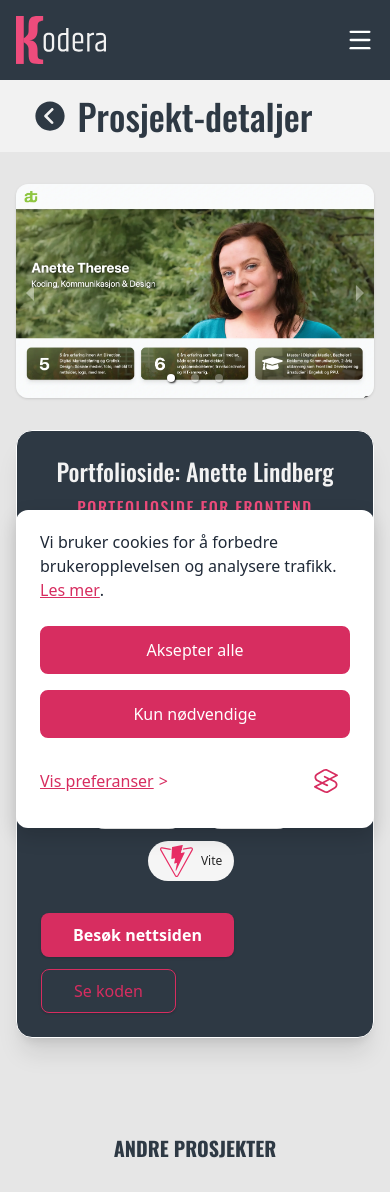
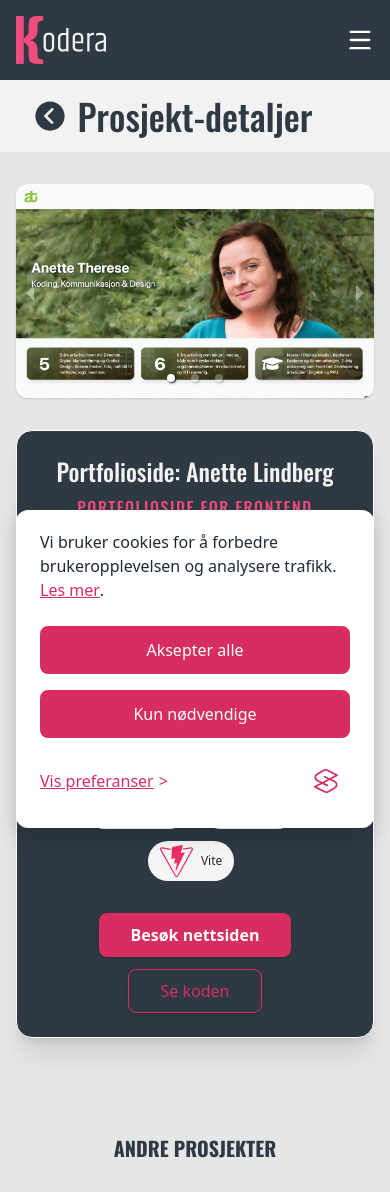
Before and after one commit to elanetto/Kodera, a React (Vite) app: page /portfolio/1 in a window 390 px wide. Shown: the top 1192 px of the page. Built offline with nearby package versions, Linux system fonts and the light colour scheme; a web font is replaced by a local one.

Commit message:
Fikset slik at alle produktkortene har amme høyde som de i samme rad, samt fikset at knappene på portfoliopage er midtstilt i mobile view

```diff
--- a/src/Components/Offers/offerCard.jsx
+++ b/src/Components/Offers/offerCard.jsx
@@ -14,7 +14,7 @@ export default function OfferCard({
   return (
     <div className="cardstyle flex flex-col items-center h-full">
       {/* Pink top label */}
-      <div className="flex justify-center py-2 min-w-[180px] bg-darkpink rounded-t-lg">
+      <div className="flex justify-center py-2 min-w-45 bg-darkpink rounded-t-lg">
         <h3 className="text-xl md:text-2xl text-white font-semibold font-oswald">
           {tag}
         </h3>
@@ -22,7 +22,7 @@ export default function OfferCard({
 
       {/* Card */}
       <div
-        className={`relative overflow-visible flex flex-col shadow rounded-lg bg-white ${widthClass} h-full} ${
+        className={`relative overflow-visible flex flex-col shadow rounded-lg bg-white ${widthClass} h-full ${
           recommended
             ? "border-2 border-darkpink scale-[1.02]"
             : "border border-gray-200 hover:border-gray-300"
--- a/src/Pages/Portfolio/SinglePortfolioPage/index.jsx
+++ b/src/Pages/Portfolio/SinglePortfolioPage/index.jsx
@@ -87,7 +87,7 @@ export default function Project() {
               </div>
 
               {/* Push buttons to bottom if you want */}
-              <div className="mt-auto pt-8 flex flex-wrap gap-3">
+              <div className="mt-auto pt-8 flex flex-wrap gap-3 justify-center sm:justify-start">
                 {project.liveUrl && (
                   <a
                     href={project.liveUrl}
```
